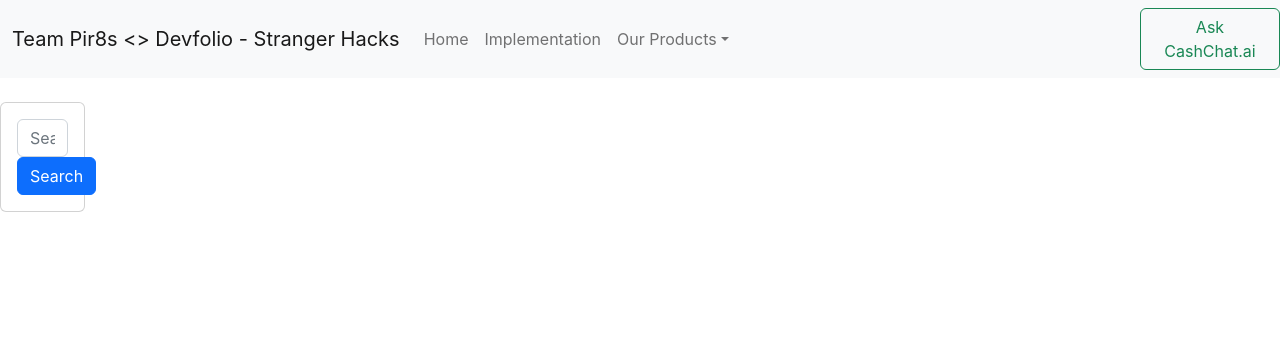
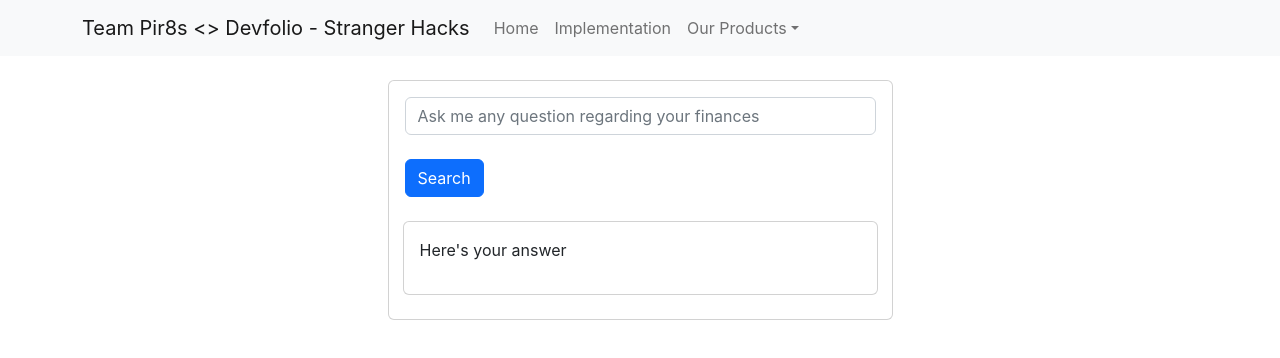
Before and after one commit to sankethchebbi/StrangerHacks-pir8s, a React (Create React App) app: page /cashchat in a window 1280 px wide. Shown: the top 358 px of the page. Built offline with nearby package versions, Linux system fonts and the light colour scheme.

Commit message:
perfected the openai API keys

```diff
--- a/src/components/NavigationBar.js
+++ b/src/components/NavigationBar.js
@@ -1,4 +1,4 @@
-import { Navbar, Container, Nav, NavDropdown } from 'react-bootstrap';
+import { Navbar, Container, Nav, NavDropdown, Button } from 'react-bootstrap';
 
 export default function NavigationBar() {
   return (
@@ -17,17 +17,13 @@ export default function NavigationBar() {
               <NavDropdown.Item href="/forecast">
                 Forecast Expenditure, Assets value and Savings
               </NavDropdown.Item>
+              <NavDropdown.Item href="/cashchat">CashChat AI</NavDropdown.Item>
             </NavDropdown>
           </Nav>
         </Navbar.Collapse>
       </Container>
 
 
-      <form class="d-flex" role="search">
-        {/* <input class="form-control me-2" type="search" placeholder="Ask CashChat about your finances" aria-label="Search" style={{width: '300px'}}/> */}
-        <button class="btn btn-outline-success" href="/cashchat" type="submit">Ask CashChat.ai</button>
-      </form>
-
 
     </Navbar>
   );
--- a/src/components/navComponents/cashchatAI.js
+++ b/src/components/navComponents/cashchatAI.js
@@ -1,16 +1,50 @@
 import { Card, Form, Button } from 'react-bootstrap';
+import React, { useState } from "react";
+import axios from "axios";
 
 export default function MyCard() {
+  const [prompt, setPrompt] = useState("");
+  const [response, setResponse] = useState("");
+  const HTTP = "http://localhost:8080/chat";
+
+  const handleSubmit = (e) => {
+    e.preventDefault();
+
+    axios
+      .post(`${HTTP}`, { prompt })
+      .then((res) => {
+        setResponse(res.data);
+        console.log(prompt);
+      })
+      .catch((error) => {
+        console.log(error);
+      });
+
+    setPrompt("");
+  };
+
+  const handlePrompt = (e) => {
+    setPrompt(e.target.value);
+  };
+
   return (
-    <Card style={{ width: '85px' }}>
+    <div className="d-flex justify-content-center">
+    <Card style={{ width: '505px' }}>
       <Card.Body>
-        <Form>
+        <Form onSubmit={handleSubmit}>
           <Form.Group controlId="search">
-            <Form.Control type="text" placeholder="Search" />
-          </Form.Group>
+            <Form.Control type="text" placeholder="Ask me any question regarding your finances" value={prompt} onChange={handlePrompt} />
+          </Form.Group><br></br>
           <Button variant="primary" type="submit">Search</Button>
         </Form>
       </Card.Body>
+      <Card className="mt-2 mx-auto" style={{ width: '475px' }}>
+      <Card.Body>
+        <p className="text-dark">{response ? response : "Here's your answer"}</p>
+      </Card.Body>
+    </Card><br></br>
     </Card>
+
+  </div>
   );
 }
```
Also changed, not shown: src/components/navComponents/server.js (added, +41 -0 lines).
